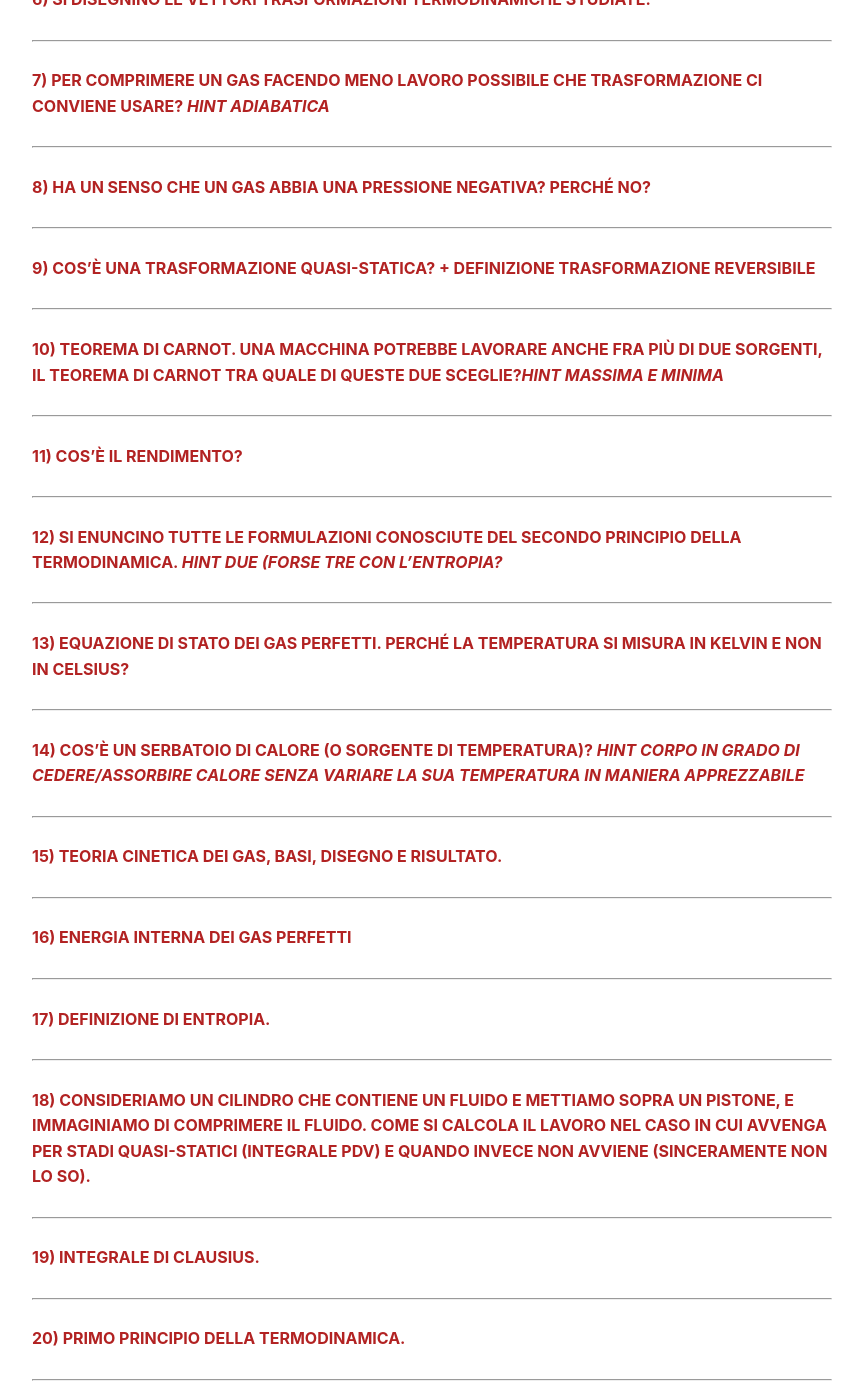
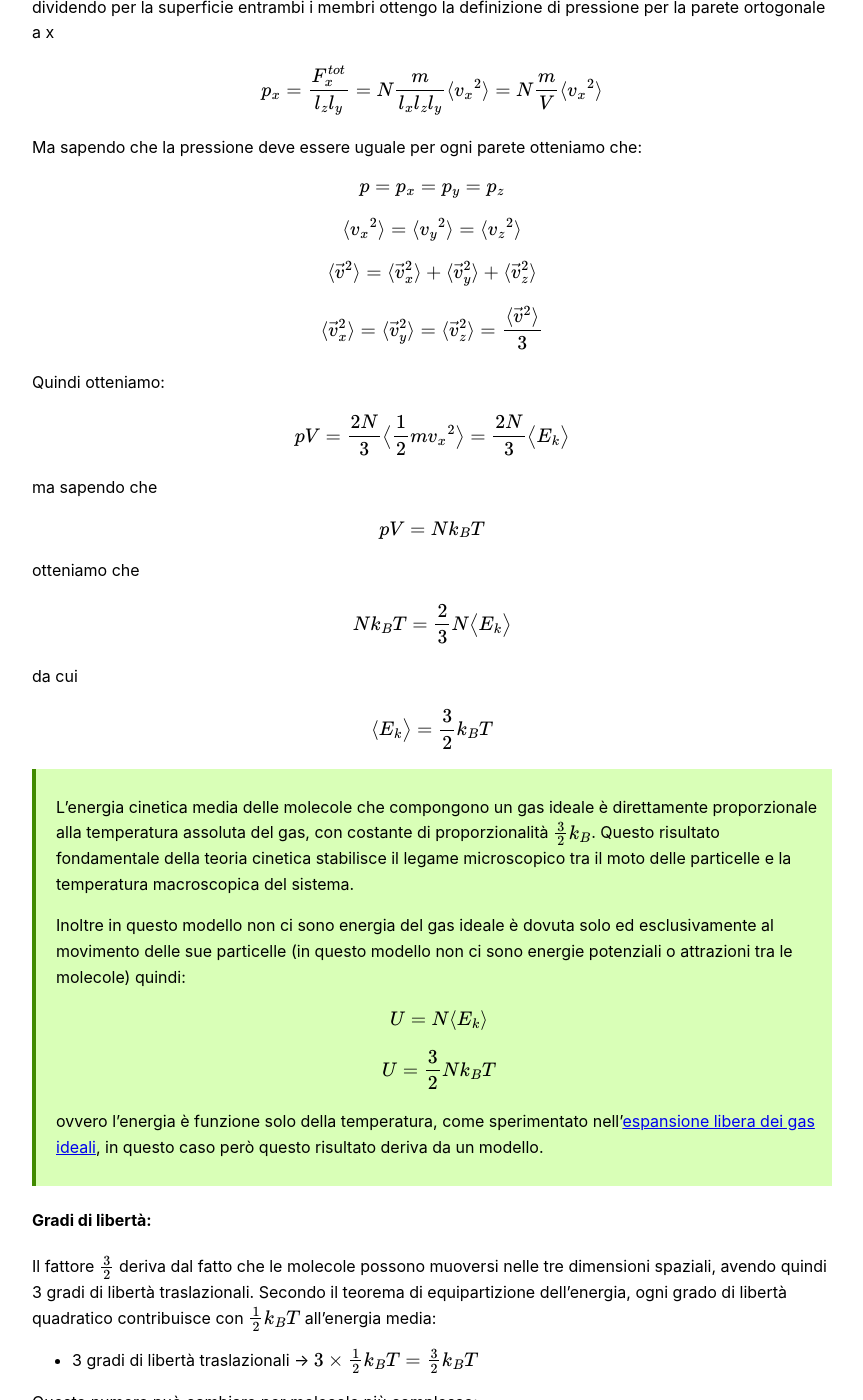
Before and after one commit to FedericoMenegoz/UNITN-fisica-orale, a Jekyll site: the page built from content/termodinamica.md, in a window 1280 px wide and 1400 px high, scrolled down 27792 px. Shown: the whole window, without its empty margins (208-1071 px from the left). Built offline with Jekyll 4.4.1, drawn with Linux system fonts in a browser that asks for light colours; our own code applies the rules of GitHub Pages for plain Markdown files; some of the changed text lies outside the part shown.

Commit message:
Updated termodinamica: Energia cinetica e pressione

```diff
--- a/content/termodinamica.md
+++ b/content/termodinamica.md
@@ -284,13 +284,23 @@ Consideriamo un gas all'interno di un contenitore dotato di di un pistone che è
 
 Noti i valori del volume e della pressione, dall'equazione di stato possiamo ricavare la temperatura, e le trasformazioni effettuate dal sistema possono essere rappresentate nel piano di Clapeyron.
 
-Ogni volta che il gas si espande o viene compresso avviene uno scambio di lavoro che a livello infinitesimo si può scrivere come:
+Immaginiamo un contenitore con un pistone mobile, quando il volume del gas aumenta è stato eseguito un lavoro:
+
+$$dW = \vec F \cdot d\vec s $$
+
+essendo la forza parallela allo spostamento
+
+$$dW = F  ds $$
+
+utilizzando la pressione $p = \frac F S$:
+
+$$dW = \frac F S S ds = pdV$$
 
 $$
 dW = pdV
 $$
 
-In una trasormazione da uno stato $A$ ad uno stato $B$:
+In una trasormazione da uno stato $A$ ad uno stato $B$, in questo caso la pressione è in funzione del volume perché non stiamo trattando più valori infinitesimi:
 
 $$
 \int _A ^B p(V) dv
@@ -298,7 +308,7 @@ $$
 
 > Questa funzione è utile solo quando si conosce $p(V)$:
 >
-> - __è nota la pressione esterna__ $p$ e quindi l'integrale è direttamente calcolabile
+> - __è nota la pressione esterna__ $p$ una buona approssimazione è l'uso  della pressione esterna l'integrale è direttamente calcolabile
 >
 > $$W = p_{amb}(V_B - V_A)$$
 >
@@ -760,6 +770,96 @@ In quest'ultima equazione si nota il fatto che non compare nessuna grandezza car
 
 ---
 ### Teoria cinetica dei gas
+Consideriamo un contenitore cubico dal lato $l$ con all'interno un gas ideale:
+1. gli urti tra le molecole e la parete sono considerati urti elastici con angoli di incidenza uguali
+2. la massa della parete è molto maggiore rispetto a quella delle singole molecole quindi le consideriamo fisse durante gli urti
+
+Quando una molecola urta contro la parete perpendicolare all'asse $x$, la quantità di moto varia solo per la componente $x$:
+
+$$\Delta p = m(\vec {v'} - \vec v) = m(\vec {v_x}' - \vec v_x) = -2m\vec{v_x}$$
+
+Quindi l'impulso trasferito alla parete è:
+
+$$2mv_x$$
+
+La particella inoltre impiegherà un tempo $\Delta t$ per scontrarsi di nuovo con la stessa parete:
+
+$$\Delta t = \frac{2l_x}{v_x}$$
+
+quindi la forza che agisce lungo la parete:
+
+$$\vec F_x = \frac {\Delta \vec p}{\Delta t} = \frac {2m\vec v_x v_x}{2l_x}$$
+
+eliminando la notazione vettoriale perché siamo sulla $x$
+
+$$F_x = \frac {\Delta p}{\Delta t} = \frac {m{v_x}^2}{l_x}$$
+
+Ora vogliamo trovare la forza totale sempre su quella parete causata da tutte le particelle:
+
+$${F_x}^{tot} = \frac m{l_x}\sum_{i=1}^N  {v_{x\,i}}^2$$
+
+possiamo considerare la media delle velocità $\langle v_x^2 \rangle$
+
+$${F_x}^{tot} = N\frac {m}{l_x} \langle{v_x}^2\rangle$$
+
+dividendo per la superficie entrambi i membri ottengo la definizione di pressione per la parete ortogonale a x
+
+$$p_x=\frac{F_x^{tot}}{l_z l_y} = N\frac m{l_x l_z l_y}\langle{v_x}^2\rangle = N\frac mV\langle{v_x}^2\rangle $$
+
+Ma sapendo che la pressione deve essere uguale per ogni parete otteniamo che:
+
+$$p = p_x = p_y = p_z$$
+
+$$\langle{v_x}^2\rangle = \langle{v_y}^2\rangle = \langle{v_z}^2\rangle$$
+
+$$\langle \vec v^2 \rangle = \langle \vec v_x^2 \rangle +  \langle \vec v_y^2  \rangle +  \langle \vec v_z^2  \rangle$$
+
+$$ \langle \vec v_x^2 \rangle =  \langle \vec v_y^2  \rangle =  \langle \vec v_z^2  \rangle = \frac {\langle \vec v^2  \rangle}3$$
+
+Quindi otteniamo:
+
+$$pV = \frac {2N}3\big\langle{\frac 12m{v_x}^2}\big\rangle = \frac {2N}3\big\langle{E_k}\big\rangle$$
+
+ma sapendo che
+
+$$pV = Nk_B T$$
+
+otteniamo che
+
+$$Nk_B T = \frac {2}3 N\big\langle{E_k}\big\rangle$$
+
+da cui
+
+$$\langle{E_k}\big\rangle = \frac 32 k_B T$$
+
+>L'energia cinetica media delle molecole che compongono un gas ideale è direttamente proporzionale alla temperatura assoluta del gas, con costante di proporzionalità $\frac{3}{2}k_B$. Questo risultato fondamentale della teoria cinetica stabilisce il legame microscopico tra il moto delle particelle e la temperatura macroscopica del sistema.
+>
+> Inoltre in questo modello non ci sono energia del gas ideale è dovuta solo ed esclusivamente al movimento delle sue particelle (in questo modello non ci sono energie potenziali o attrazioni tra le molecole) quindi:
+>
+> $$U = N \langle E_k \rangle $$
+>
+> $$U = \frac 32N k_BT $$
+>
+> ovvero l'energia è funzione solo della temperatura, come sperimentato nell'[espansione libera dei gas ideali](#espansione-libera-dei-gas), in questo caso però questo risultato deriva da un modello.
+>
+
+#### Gradi di libertà:
+Il fattore $\frac{3}{2}$ deriva dal fatto che le molecole possono muoversi nelle tre dimensioni spaziali, avendo quindi 3 gradi di libertà traslazionali.
+Secondo il teorema di equipartizione dell'energia, ogni grado di libertà quadratico contribuisce con $\frac{1}{2}k_B T$ all'energia media:
+
+- 3 gradi di libertà traslazionali → $3 \times \frac{1}{2}k_B T = \frac{3}{2}k_B T$
+
+Questo numero può cambiare per molecole più complesse:
+
+###### Gas monoatomico (He, Ar):
+solo traslazione → $f = 3$ → $\langle E \rangle = \frac{3}{2}k_B T$
+
+###### Gas biatomico (N₂, O₂):
+
+3 gradi traslazionali + 2 gradi rotazionali → $f = 5$ → $\langle E \rangle = \frac{5}{2}k_B T$
+
+
+
 
 ---
 ## Secondo principio della termodinamica
```
